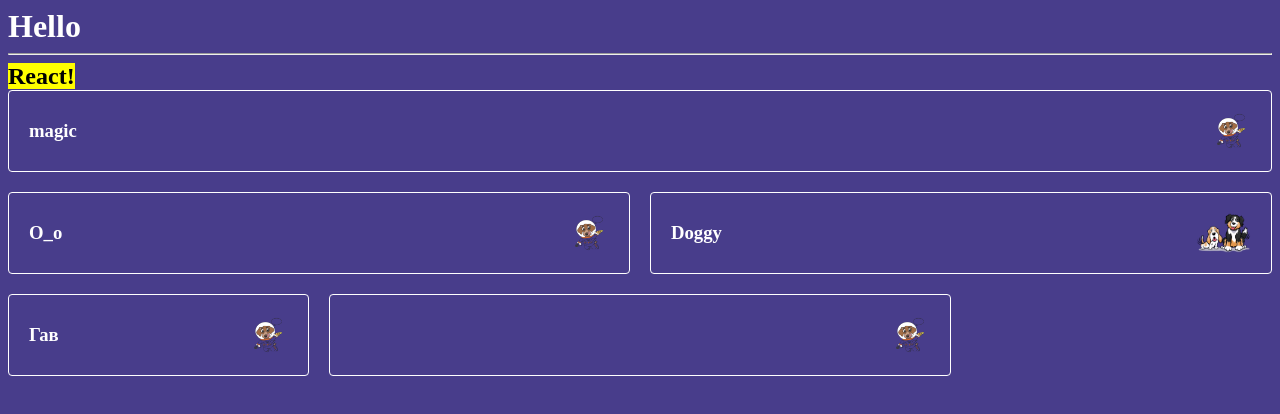
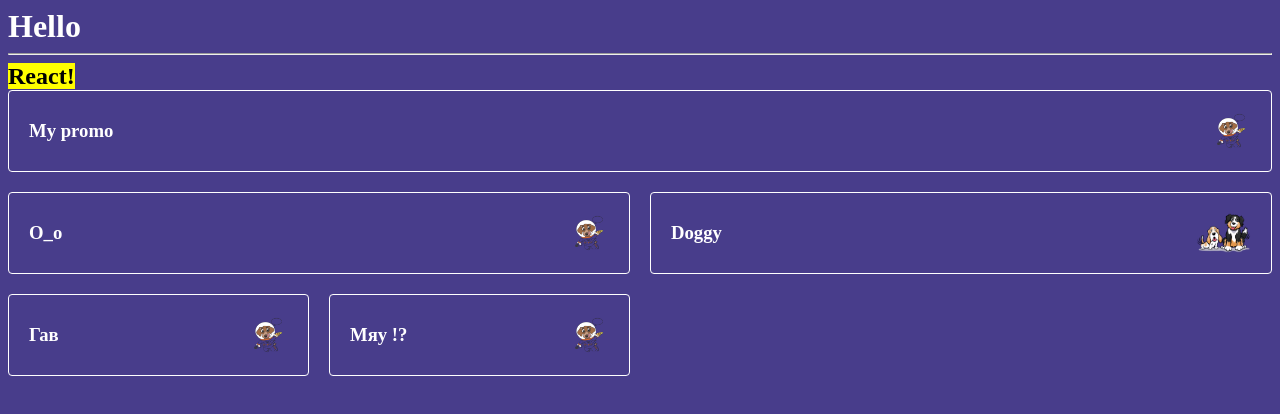
Before and after one commit to MixalewSergey/dogfood, a React (Create React App) app: page / in a window 1280 px wide. Shown: the top 414 px of the page. Built offline with nearby package versions, Linux system fonts and the light colour scheme.

Commit message:
first commit

```diff
--- a/src/App.jsx
+++ b/src/App.jsx
@@ -1,5 +1,5 @@
 const Promo = (props) => {
-    //props- объект в котором можно передеать разне свойства для компонента
+    //props- объект в который можно передать разные свойства для компонента
     let name = "promo";
     switch (props.type) {
         case "lg": name = "promo big"; break;
@@ -20,12 +20,12 @@ const adds = [];
 
 let text = "Полёты собак в космос — серия биологических экспериментов, включавших проведение исследований по возможности полётов на геофизических и космических ракетах живых существ, наблюдение за поведением высокоорганизованных животных в условиях таких полётов, а также, изучение сложных явлений в околоземном пространстве."
 text = text.match(/[^\s,.]+/g);
-console.log(text);
+//console.log(text);
 
 const rand = (n) => Math.floor(Math.random() * n);
 
 let n = 8;
-while(n--) {
+while (n--) {
     adds.push({
         text: `${text[rand(text.length)]} ${text[rand(text.length)]} ${text[rand(text.length)]}`,
         pic: !!Math.round(Math.random()), // !!0 => false - !!1 => true
@@ -43,11 +43,11 @@ const App = () => {
                 <mark>React!</mark>
             </h2>
             <div className="container">
-                <Promo text="magic" type="lg" />
-                <Promo text="O_o" />
-                <Promo text="Doggy" pic={true} />
-                <Promo text="Гав" type="sm" />
-                <Promo />
+                <Promo text="My promo" type="lg" />
+                <Promo text="O_o"/>
+                <Promo text="Doggy" pic={true}/>
+                <Promo text="Гав" type="sm"/>
+                <Promo text="Мяу !?" type="sm"/>
             </div>
         </div>
     )
```
